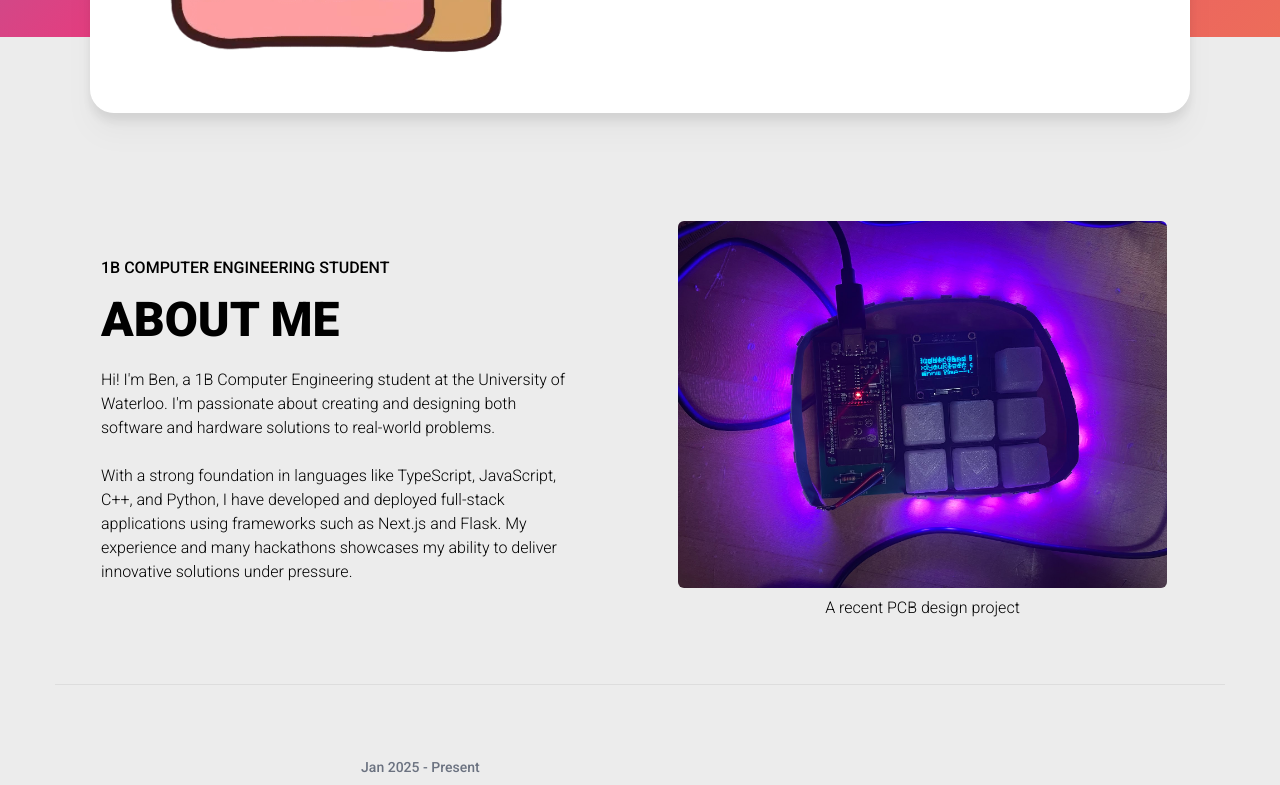
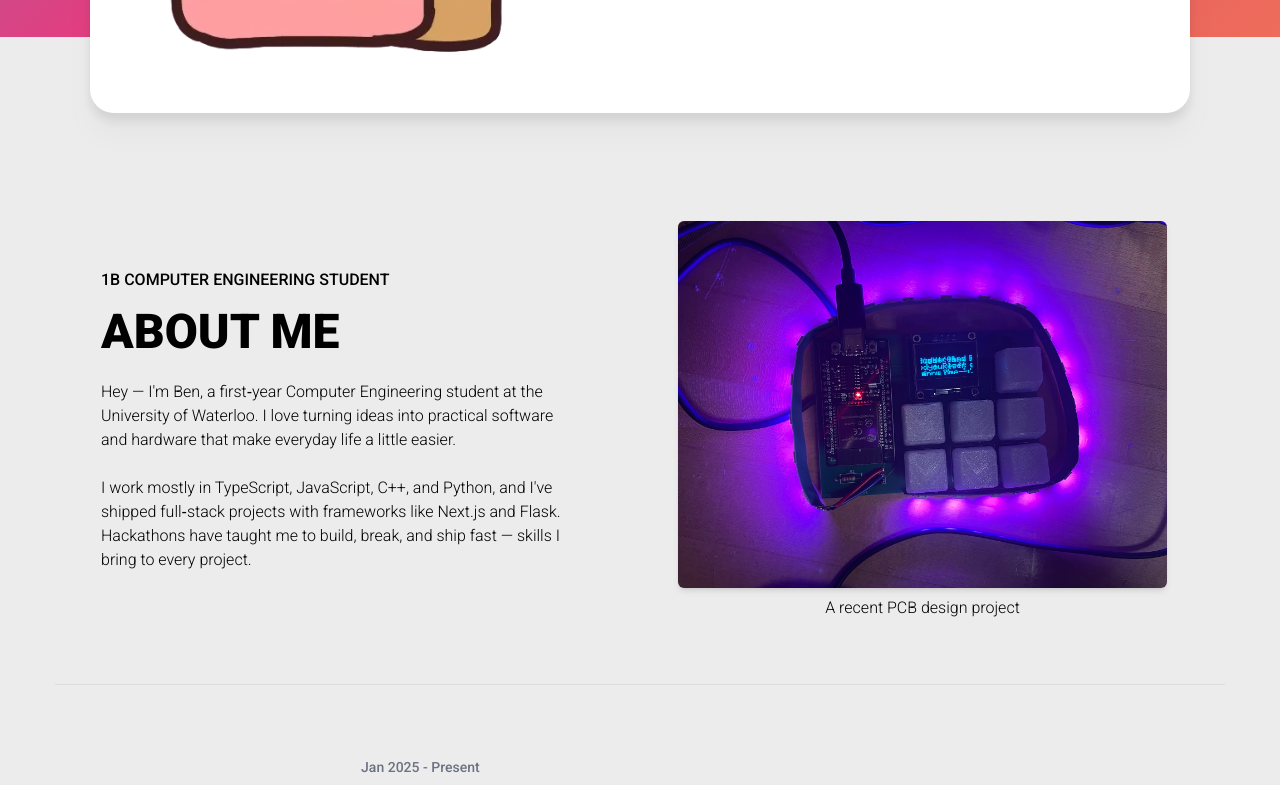
Before and after one commit to Leg3ndary/ben-portfolio, a Next.js app: page / in a window 1280 px wide. Shown: the part 613-1398 px from the top of the page. Built offline with nearby package versions, Linux system fonts and the light colour scheme.

Commit message:
Update main page and remove .idea

```diff
--- a/src/pages/index.tsx
+++ b/src/pages/index.tsx
@@ -124,23 +124,22 @@ export default function Home() {
                             ABOUT ME
                         </h2>
                         <p className="p-2 pt-4 pb-4 font-light">
-                            Hi! I&apos;m Ben, a 1B Computer Engineering student
-                            at the University of Waterloo. I&apos;m passionate
-                            about creating and designing both software and
-                            hardware solutions to real-world problems.
+                            Hey&nbsp;—&nbsp;I&apos;m Ben, a first‑year Computer
+                            Engineering student at the University of Waterloo. I
+                            love turning ideas into practical software and
+                            hardware that make everyday life a little easier.
                         </p>
                         <p className="p-2 pb-4 font-light">
-                            With a strong foundation in languages like
-                            TypeScript, JavaScript, C++, and Python, I have
-                            developed and deployed full-stack applications using
-                            frameworks such as Next.js and Flask. My experience
-                            and many hackathons showcases my ability to deliver
-                            innovative solutions under pressure.
+                            I work mostly in TypeScript, JavaScript, C++, and
+                            Python, and I&apos;ve shipped full‑stack projects
+                            with frameworks like Next.js and Flask. Hackathons
+                            have taught me to build, break, and ship fast&nbsp;—
+                            skills I bring to every project.
                         </p>
                     </div>
                     <div className="flex flex-col justify-center w-full h-full p-12 lg:p-12 md:w-1/2 lg:mb-0">
                         <Image
-                            className="object-contain rounded-md animate-fade-in"
+                            className="object-contain rounded-md shadow-md animate-fade-in"
                             width={489}
                             height={367}
                             src={CompEng}
```
Also changed, not shown: 1 other file (tests, documents, lock files or other folders).
